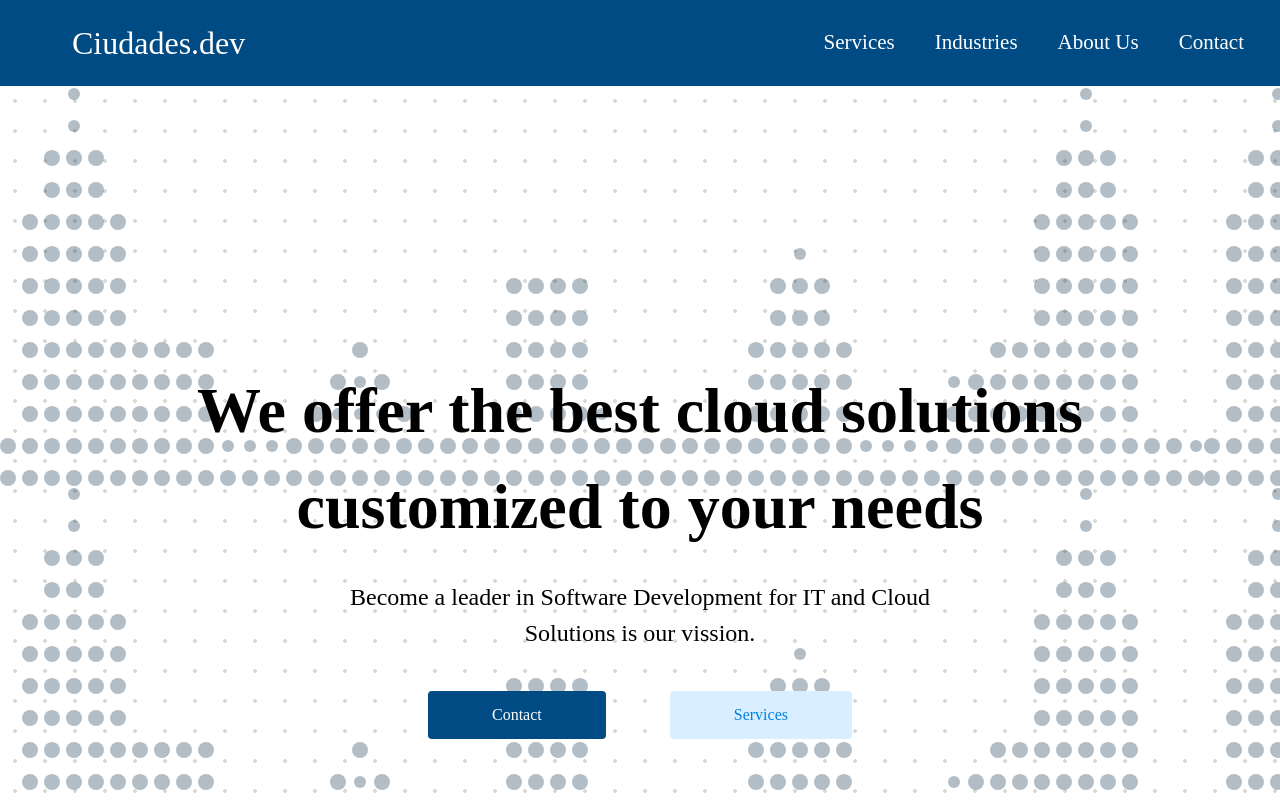
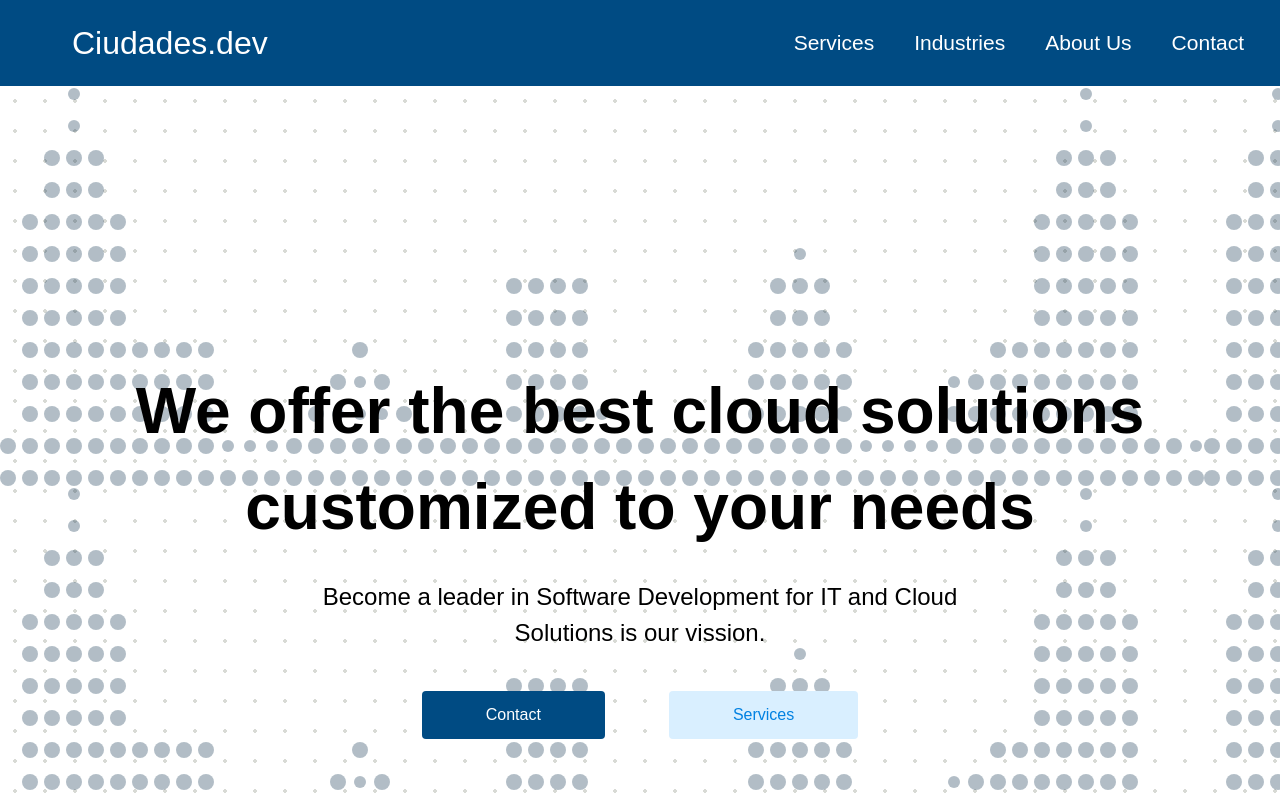
Before and after one commit to ciudades-studio/ciudades.consulting, a Next.js app: page / in a window 1280 px wide. Shown: the top 800 px of the page. Built offline with nearby package versions, Linux system fonts and the light colour scheme.

Commit message:
trying fix font family

```diff
--- a/tailwind.config.js
+++ b/tailwind.config.js
@@ -30,7 +30,7 @@ module.exports = {
       }
     },
     fontFamily: {
-      lora: ['Lora', 'serif'],
+      lora: ['Lora', 'sans-serif'],
     },
     fontSize: {
       bld: '64px',
```
